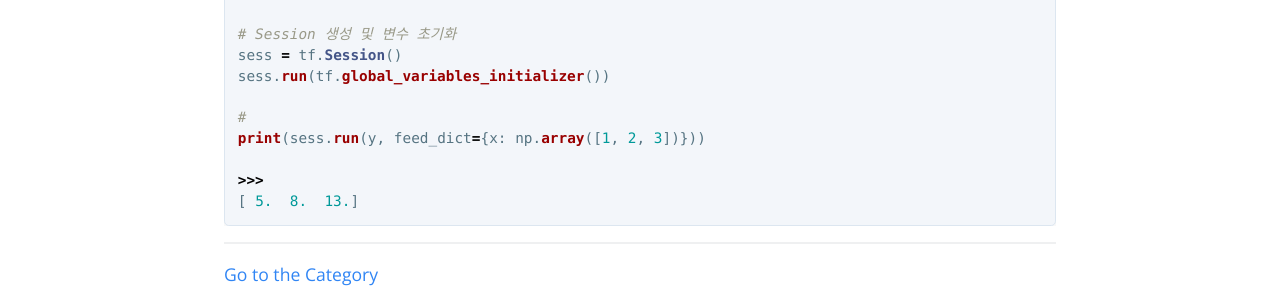
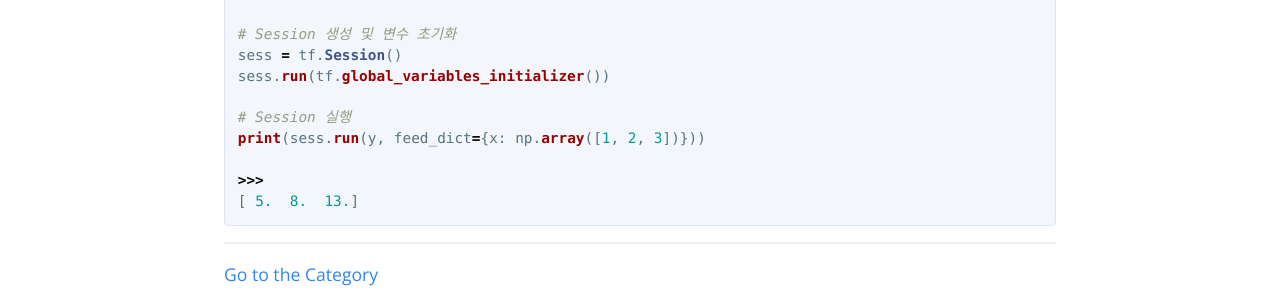
Before and after one commit to hcnoh/hcnoh.github.io, a Jekyll site: the page built from _posts/2018-11-05-tensorflow-data-module.md, in a window 1280 px wide. Shown: the part 995-1295 px from the top of the page. Built offline with Jekyll 4.4.1, drawn with Linux system fonts in a browser that asks for light colours; comment, search, counter and statistics services are not loaded.

Commit message:
Update 2018-11-05-tensorflow-data-module.md

```diff
--- a/_posts/2018-11-05-tensorflow-data-module.md
+++ b/_posts/2018-11-05-tensorflow-data-module.md
@@ -34,7 +34,7 @@ y = y + 4
 sess = tf.Session()
 sess.run(tf.global_variables_initializer())
 
-#
+# Session 실행
 print(sess.run(y, feed_dict={x: np.array([1, 2, 3])}))
 
 >>>
```
